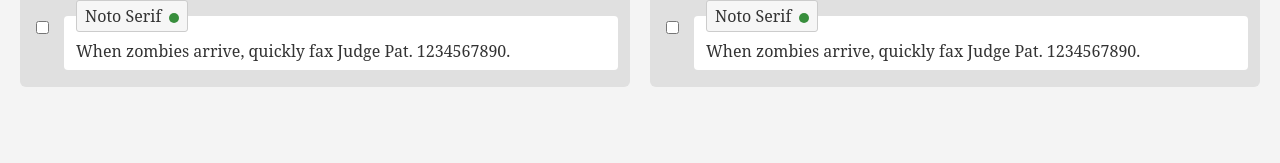
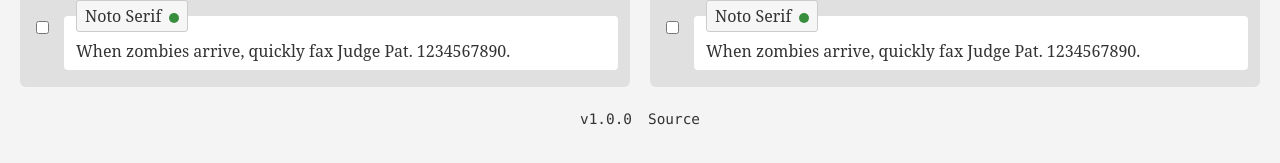
Before and after one commit to dcog989/Default-fonts-per-OS, a website with bundled scripts: page index.html in a window 1280 px wide. Shown: the part 10132-10295 px from the top of the page. Before the commit the page ends 10239 px from the top, so only its background shows below. Built offline with nearby package versions, Linux system fonts and the light colour scheme.

Commit message:
feat(ui): add footer with version and GitHub source link

```diff
--- a/css/main.css
+++ b/css/main.css
@@ -469,3 +469,21 @@ fieldset.font-display-item {
 	opacity: 1;
 	visibility: visible;
 }
+
+.footer {
+	display: flex;
+	gap: 1rem;
+	justify-content: center;
+	padding: 1.5rem;
+	color: var(--c-muted);
+	font-size: 0.9rem;
+}
+
+.footer a {
+	color: inherit;
+	text-decoration: none;
+}
+
+.footer a:hover {
+	text-decoration: underline;
+}
--- a/index.html
+++ b/index.html
@@ -70,6 +70,11 @@
 
     <button type="button" id="back-to-top" title="Go to top">Top</button>
 
+    <footer class="footer">
+        <span>v1.0.0</span>
+        <a href="https://github.com/dcog989/Default-fonts-per-OS" target="_blank" rel="noopener">Source</a>
+    </footer>
+
     <div id="font-modal" class="modal-overlay hidden">
         <div class="modal-content">
             <button type="button" class="modal-close" aria-label="Close">&times;</button>
```
